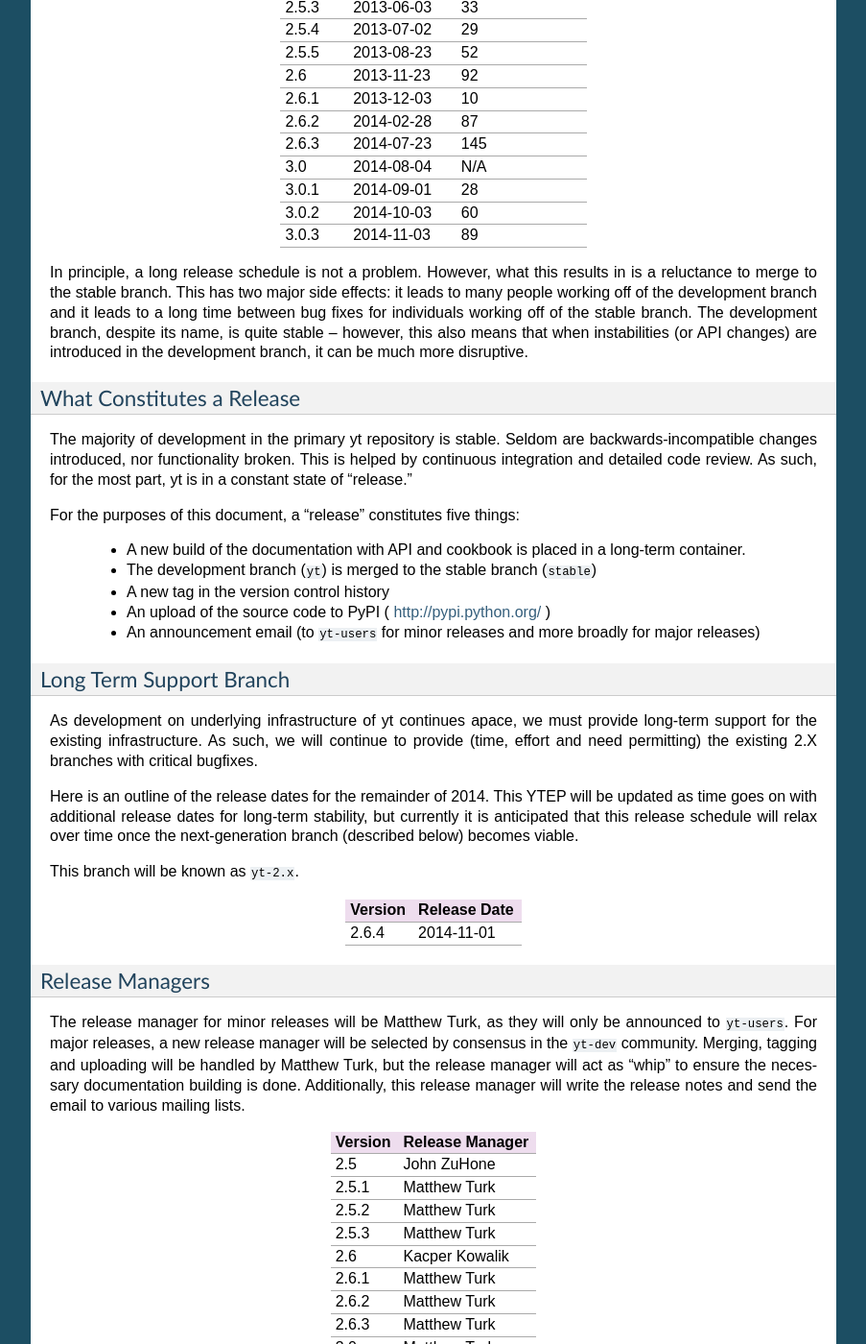
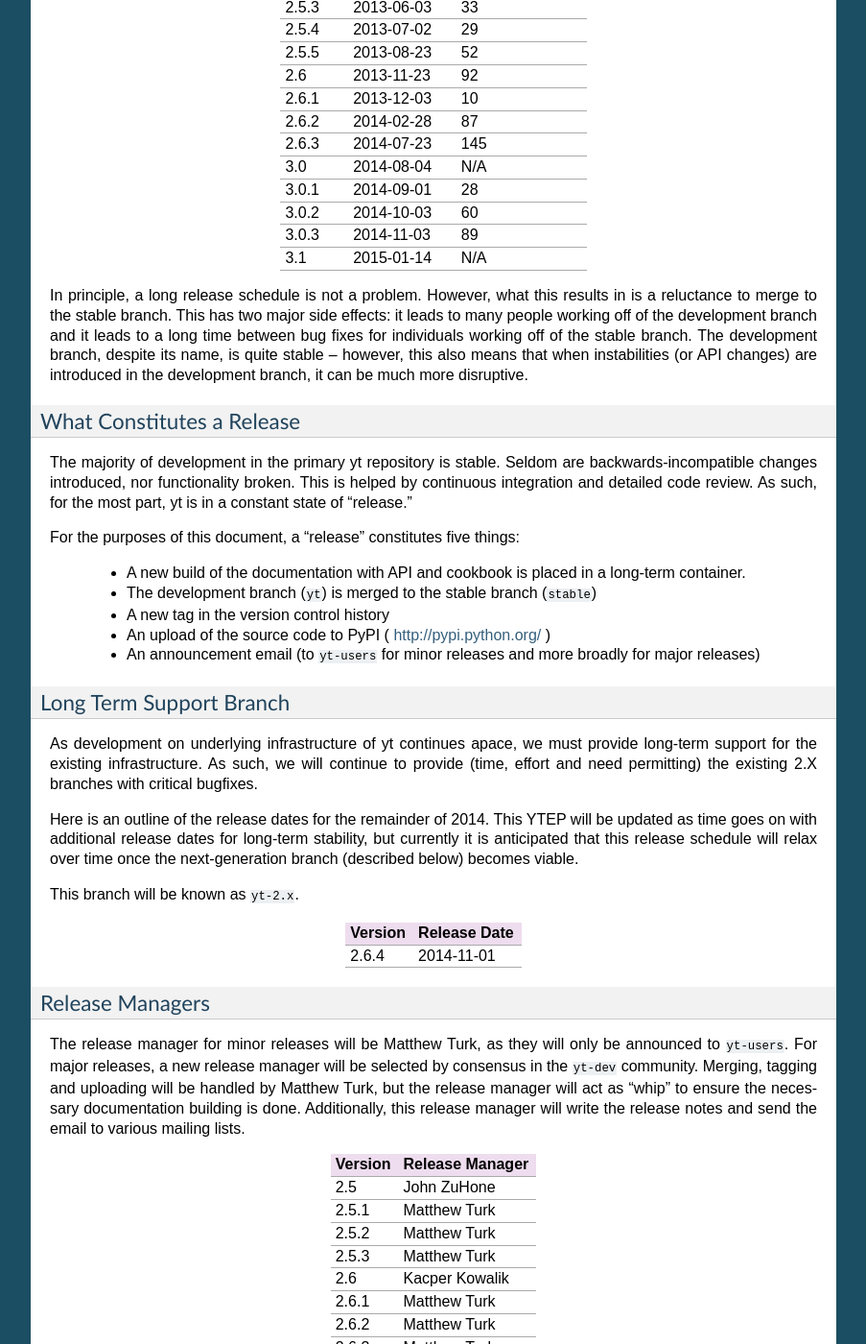
Before and after one commit to yt-project/ytep, a Sphinx documentation site: the page built from source/YTEPs/YTEP-0008.rst, in a window 1280 px wide and 1400 px high, scrolled down 1010 px. Shown: the whole window at 96% size, without its empty margins (198-1101 px from the left). Built offline with Sphinx 7.4.7, drawn with Linux system fonts in a browser that asks for light colours; formulas are drawn with MathJax 3; some of the changed text lies outside the part shown.

Commit message:
Updating release schedule.

```diff
--- a/source/YTEPs/YTEP-0008.rst
+++ b/source/YTEPs/YTEP-0008.rst
@@ -65,6 +65,7 @@ Version Release Date Days Since Last
 3.0.1   2014-09-01   28
 3.0.2   2014-10-03   60
 3.0.3   2014-11-03   89
+3.1     2015-01-14   N/A
 ======= ============ ===============
 
 In principle, a long release schedule is not a problem.  However, what this
@@ -138,6 +139,8 @@ Version Release Manager
 2.6.2   Matthew Turk
 2.6.3   Matthew Turk
 3.0     Matthew Turk
+3.1     John Zuhone
+3.2     Sam Skillman
 ======= ===============
 
 Backwards Compatibility
```
